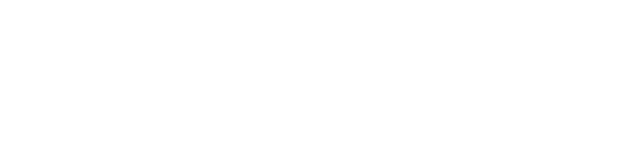
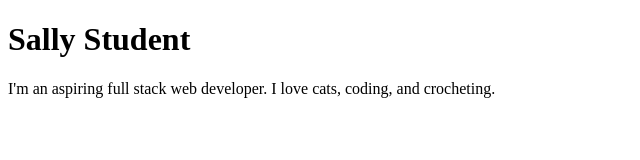
Before and after one commit to KrisToe4/thinkful, a plain HTML site: page Web-Dev-001v1/Lesson 1-1/index.html in a window 1280 px wide. Shown: the whole page, without its empty margins (0-640 px from the left). Drawn offline with Linux system fonts and the light colour scheme.

Commit message:
Removed the javascript file and added a title and some body text

```diff
--- a/Web-Dev-001v1/Lesson 1-1/index.html
+++ b/Web-Dev-001v1/Lesson 1-1/index.html
@@ -3,10 +3,11 @@
   <head>
     <meta charset="utf-8">
     <meta name="viewport" content="width=device-width">
-    <title>repl.it</title>
+    <title>About Me</title>
     <link href="index.css" rel="stylesheet" type="text/css" />
   </head>
   <body>
-    <script src="index.js"></script>
+    <h1>Sally Student</h1>
+    <p>I'm an aspiring full stack web developer. I love cats, coding, and crocheting.</p>
   </body>
 </html>
```
Also changed, not shown: Web-Dev-001v1/Lesson 1-1/index.js (deleted).
